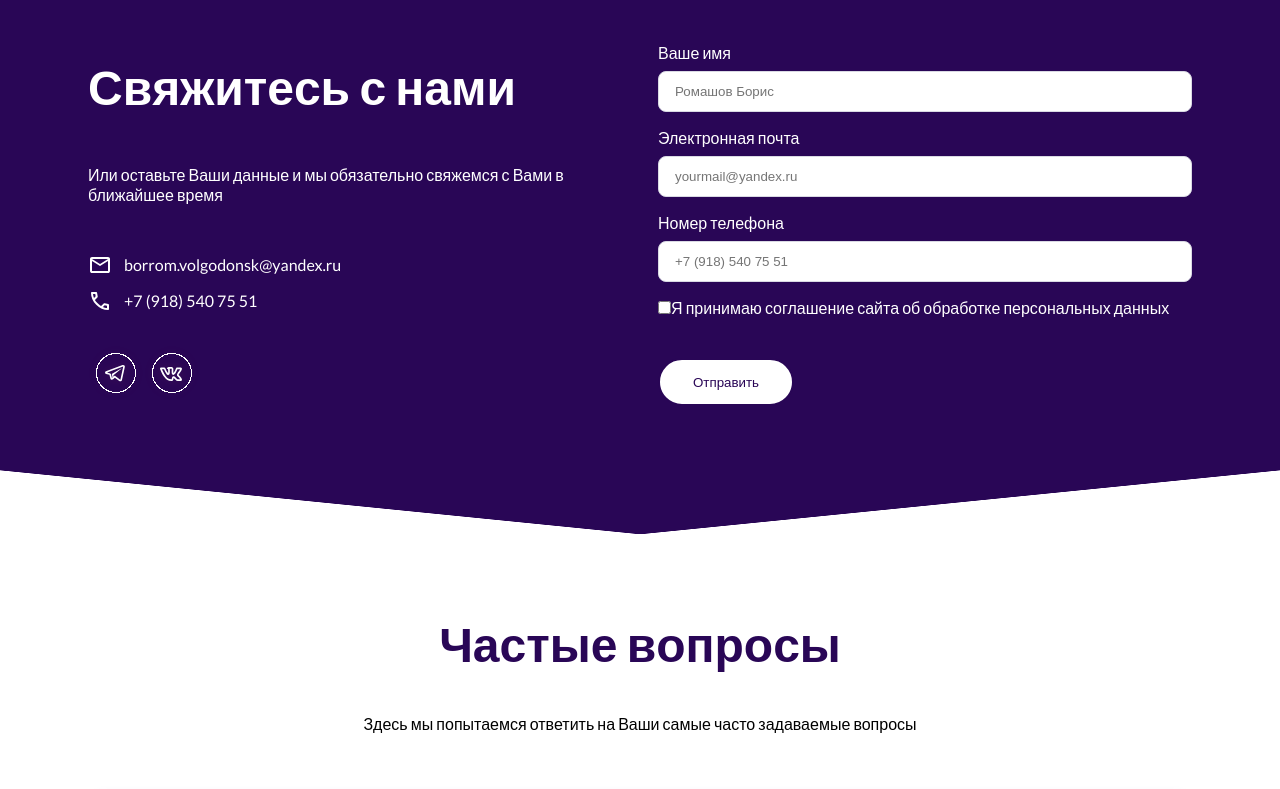
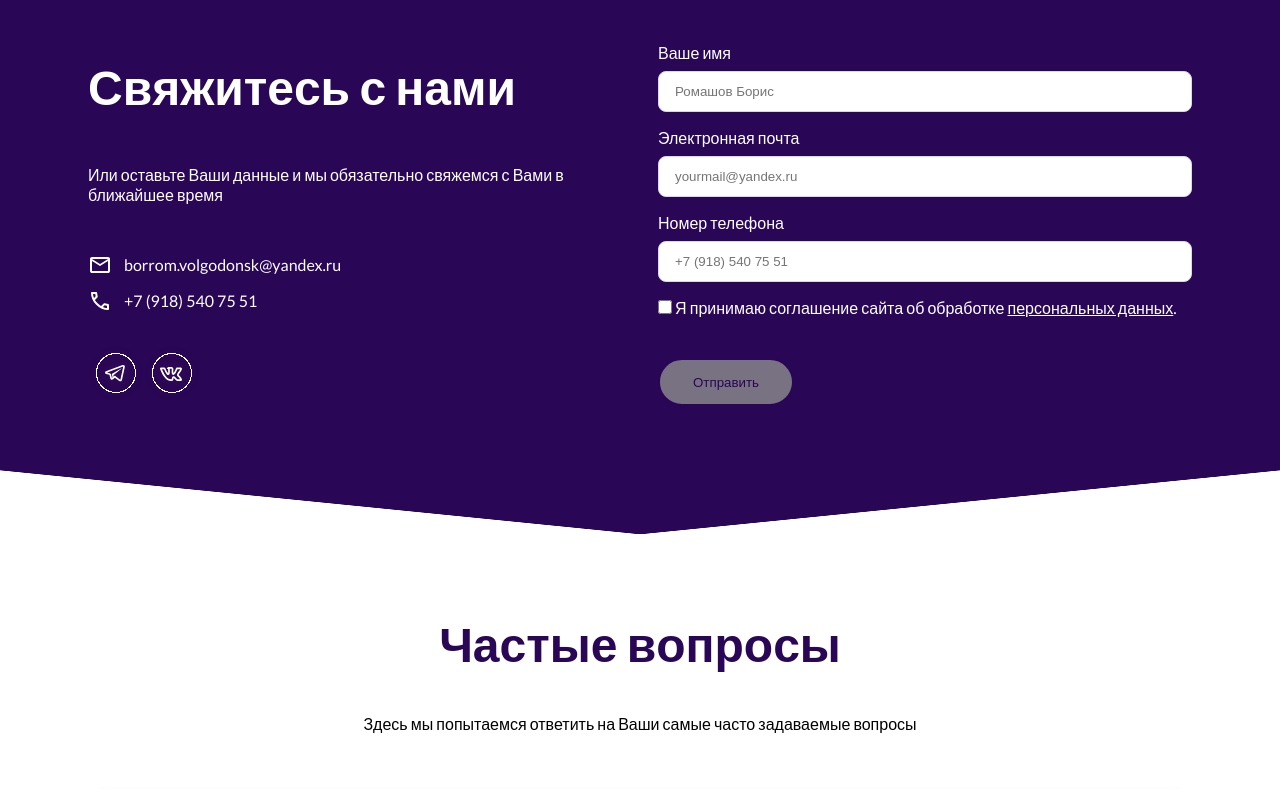
Before and after one commit to Kristinycheremych/romashov-soft, a React (Create React App) app in the folder client/: page / in a window 1280 px wide. Shown: the part 2154-2943 px from the top of the page. Built offline with nearby package versions, Linux system fonts and the light colour scheme.

Commit message:
Добавление checkbox и редактирование стилей сообщения о том,что форма была отправлена

```diff
--- a/client/src/components/contacts/contact.js
+++ b/client/src/components/contacts/contact.js
@@ -13,10 +13,14 @@ function ContactsForm() {
   const [email, setEmail] = useState("")
   const [phone, setPhone] = useState("")
 
+  const [agreement, setAgreement] = useState(false)
+
   const [response, setResponse] = useState("");
 
   const handleSubmit = (e) => {
     e.preventDefault();
+    console.log(`checked: ${agreement}`);
+
     firebaseDB.child("user").push({
       firstname: firstname,
       email: email,
@@ -31,9 +35,11 @@ function ContactsForm() {
       .catch((error) => {
         alert(error.message)
       })
+
     setFirstname('')
     setEmail('')
     setPhone('')
+    setAgreement('')
   };
 
   return (
@@ -102,33 +108,28 @@ function ContactsForm() {
                   required
                 ></input>
 
-                <input
-                  type="checkbox"
-                  id="checkbox"
-                  defaultChecked={false}
+                <div className={style.checkbox}>
+                  <input className={style.pushbutton} type="checkbox"
+                    checked={agreement}
+                    onChange={(e) => setAgreement(e.target.checked)} />
 
-                />
+                  <label> Я принимаю соглашение сайта об обработке <a href='https://store.bezlimit.ru/files/%D0%A1%D0%BE%D0%B3%D0%BB%D0%B0%D1%81%D0%B8%D0%B5%20%D1%81%20%D0%BF%D0%BE%D0%BB%D0%B8%D1%82%D0%B8%D0%BA%D0%BE%D0%B9%20%D0%BA%D0%BE%D0%BD%D1%84%D0%B8%D0%B4%D0%B5%D0%BD%D1%86%D0%B8%D0%B0%D0%BB%D1%8C%D0%BD%D0%BE%D1%81%D1%82%D0%B8.pdf?ysclid=lri1x4jcjy502783038'>персональных данных</a>.</label>
+                </div>
 
-                <label htmlFor="checkbox">Я принимаю соглашение сайта об обработке персональных данных</label>
-
-                <br></br>
-
-                <button type="submit"></button>
+                <button type="submit" disabled={!agreement}>Отправить</button>
               </form >
 
-              {/* <div className='sender'>
-                {this.state.sender &&
-                  <div>Спасибо, что связались с нами.</div>
-                }
-              </div> */}
 
-              <div className={style.message}>
-                {response && (
-                  <p>
-                    Данные успешно отправлены
-                  </p>
-                )}
-              </div>
+              {response && (
+                <>
+                  <div className={style.message}>
+                    <p>
+                      Данные успешно отправлены
+                    </p>
+                  </div>
+                </>
+              )}
+
 
             </div>
 
--- a/client/src/components/contacts/contact.module.css
+++ b/client/src/components/contacts/contact.module.css
@@ -147,19 +147,43 @@ button[type=submit] {
     cursor: pointer;
 }
 
-button::before {
+/* button::before {
     content: "Отправить";
-}
+} */
 
-button:hover::before {
+/* button:hover::before {
     content: "Нанять нас";
-}
+} */
 
-button[type=submit]:hover {
+/* button[type=submit]:hover {
     background-color: var(--dark-06);
     color: var(--white);
+} */
+
+button:disabled{
+    background-color: #797282;
 }
 
 .message{
+    width: 100%;
+    padding: 12px 16px;
+    background: var(--white);
+    border: 1px solid var(--border);
+    border-radius: 8px;
+    box-sizing: border-box;
+    margin-bottom: 16px;
+    resize: vertical;
+    outline: none;
     color: green;
+    margin-top: 40px;
+    text-align: center;
 }
+
+.checkbox a{
+    color: #fff;
+}
+
+.pushbutton{
+    width: 14px;
+    height: 14px;
+}
```
